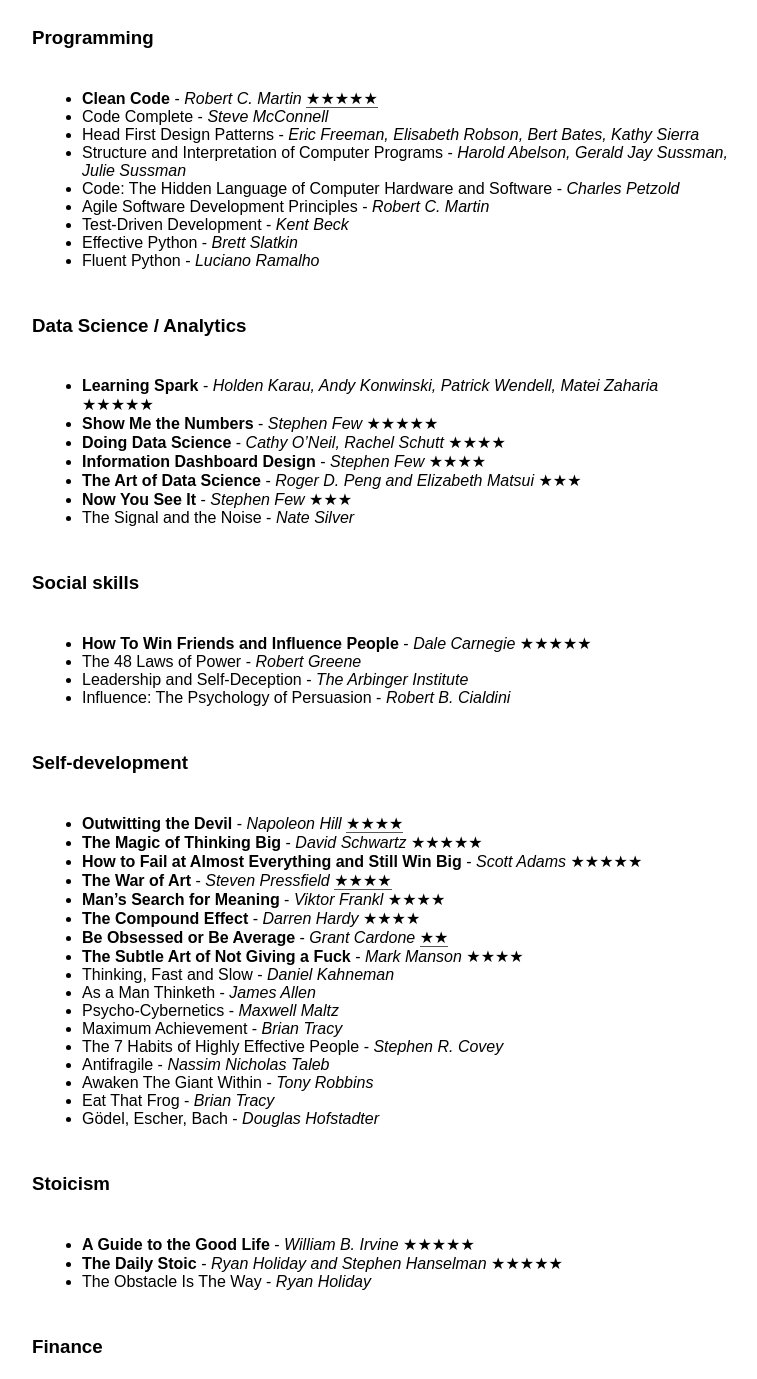
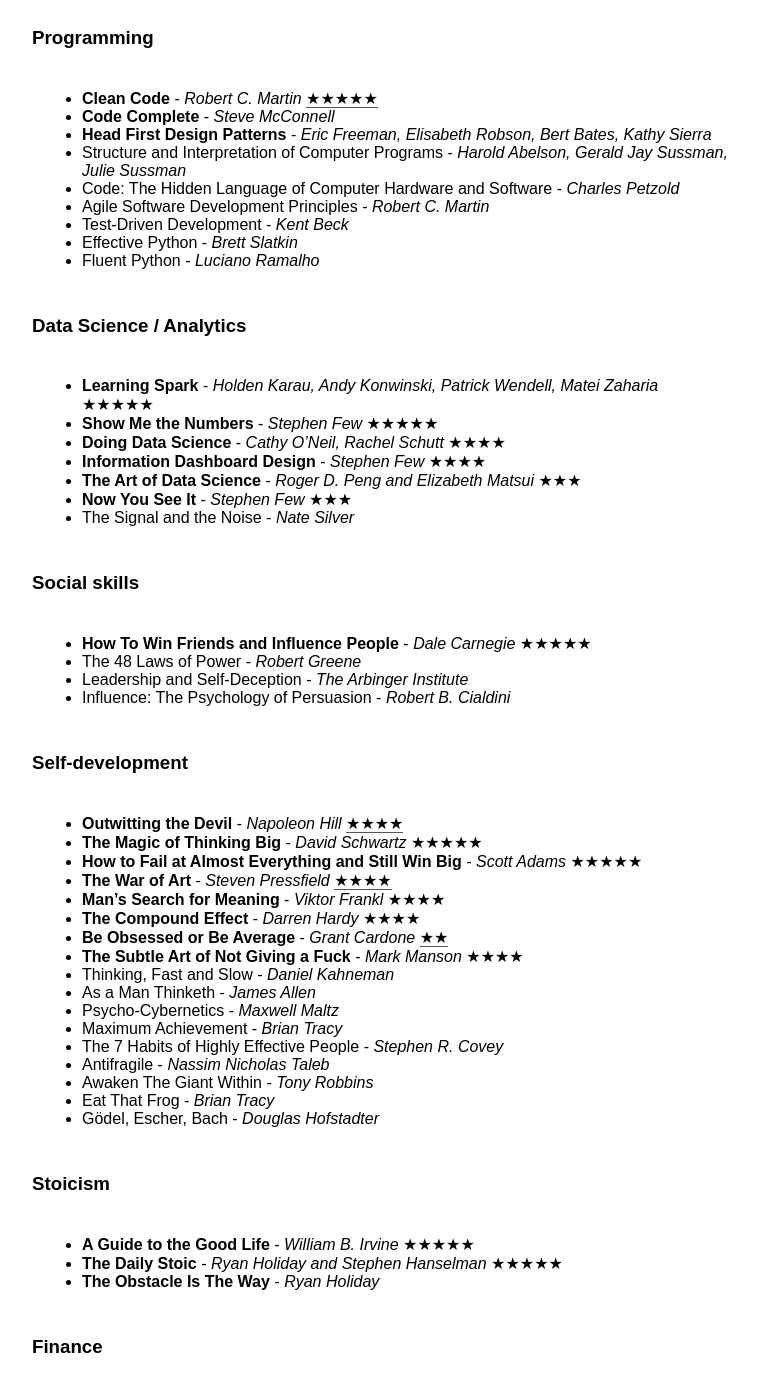
Before and after one commit to svenhofstede-zz/svenhofstede.github.ios, a Jekyll site: the page built from _posts/2016-12-02-book-list.md, in a window 1280 px wide. Shown: the part 391-1770 px from the top of the page, without its empty margins (258-1015 px from the left). Built offline with Jekyll 4.4.1, drawn with Linux system fonts in a browser that asks for light colours; some web fonts are replaced.

```diff
--- a/_posts/2016-12-02-book-list.md
+++ b/_posts/2016-12-02-book-list.md
@@ -12,8 +12,8 @@ You can click on the [★★★★★]({% post_url 2016-12-02-book-list %}) icon
 ### Programming
 
 * **Clean Code** - *Robert C. Martin* [★★★★★]({% post_url 2016-12-12-clean-code-summary %})
-* Code Complete - *Steve McConnell*
-* Head First Design Patterns - *Eric Freeman, Elisabeth Robson, Bert Bates, Kathy Sierra*
+* **Code Complete** - *Steve McConnell*
+* **Head First Design Patterns** - *Eric Freeman, Elisabeth Robson, Bert Bates, Kathy Sierra*
 * Structure and Interpretation of Computer Programs - *Harold Abelson, Gerald Jay Sussman, Julie Sussman*
 * Code: The Hidden Language of Computer Hardware and Software - *Charles Petzold*
 * Agile Software Development Principles - *Robert C. Martin*
@@ -63,7 +63,7 @@ You can click on the [★★★★★]({% post_url 2016-12-02-book-list %}) icon
 
 * **A Guide to the Good Life** - *William B. Irvine* ★★★★★
 * **The Daily Stoic** - *Ryan Holiday and Stephen Hanselman* ★★★★★
-* The Obstacle Is The Way - *Ryan Holiday*
+* **The Obstacle Is The Way** - *Ryan Holiday*
 
 ### Finance
 
```
